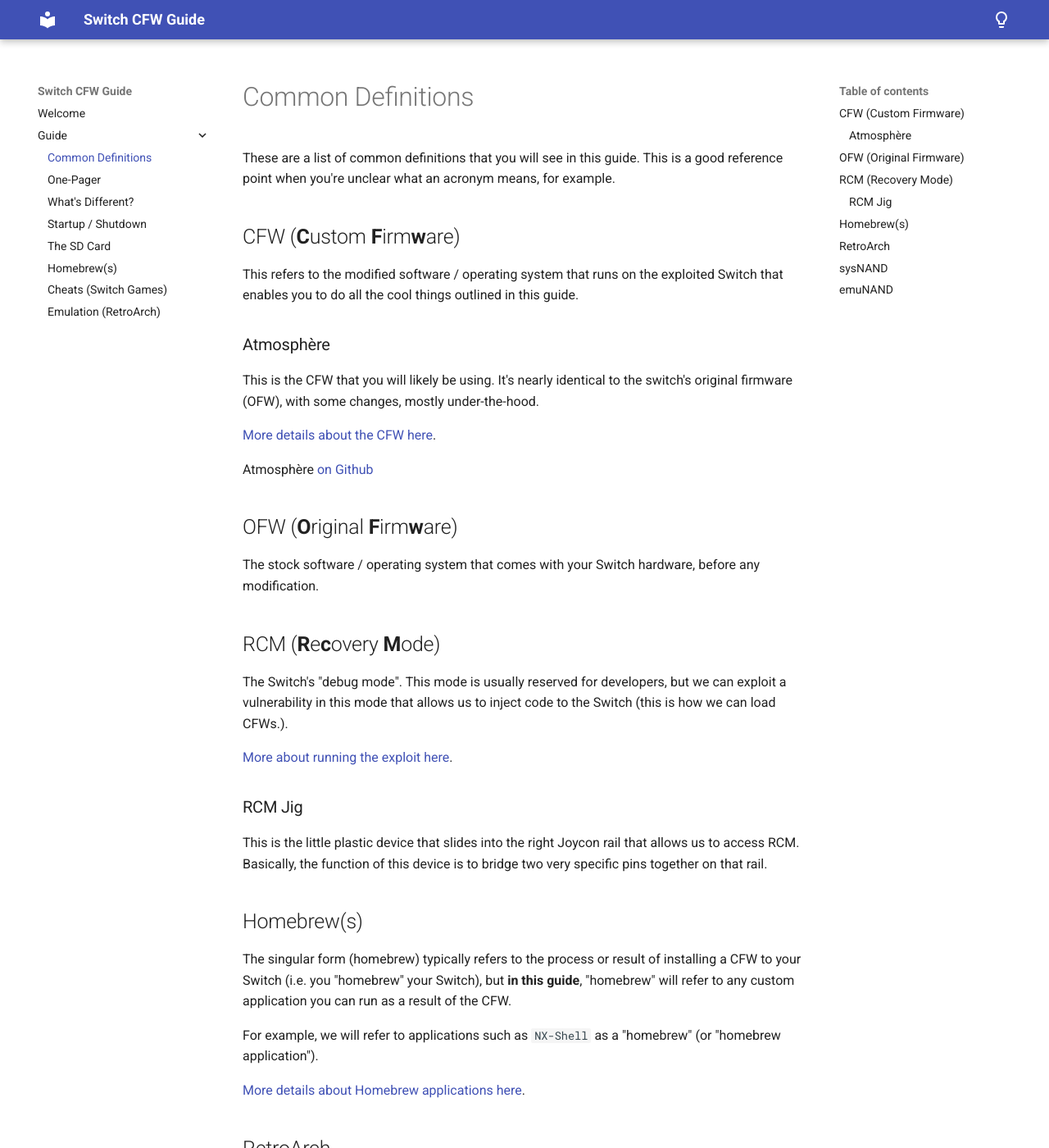
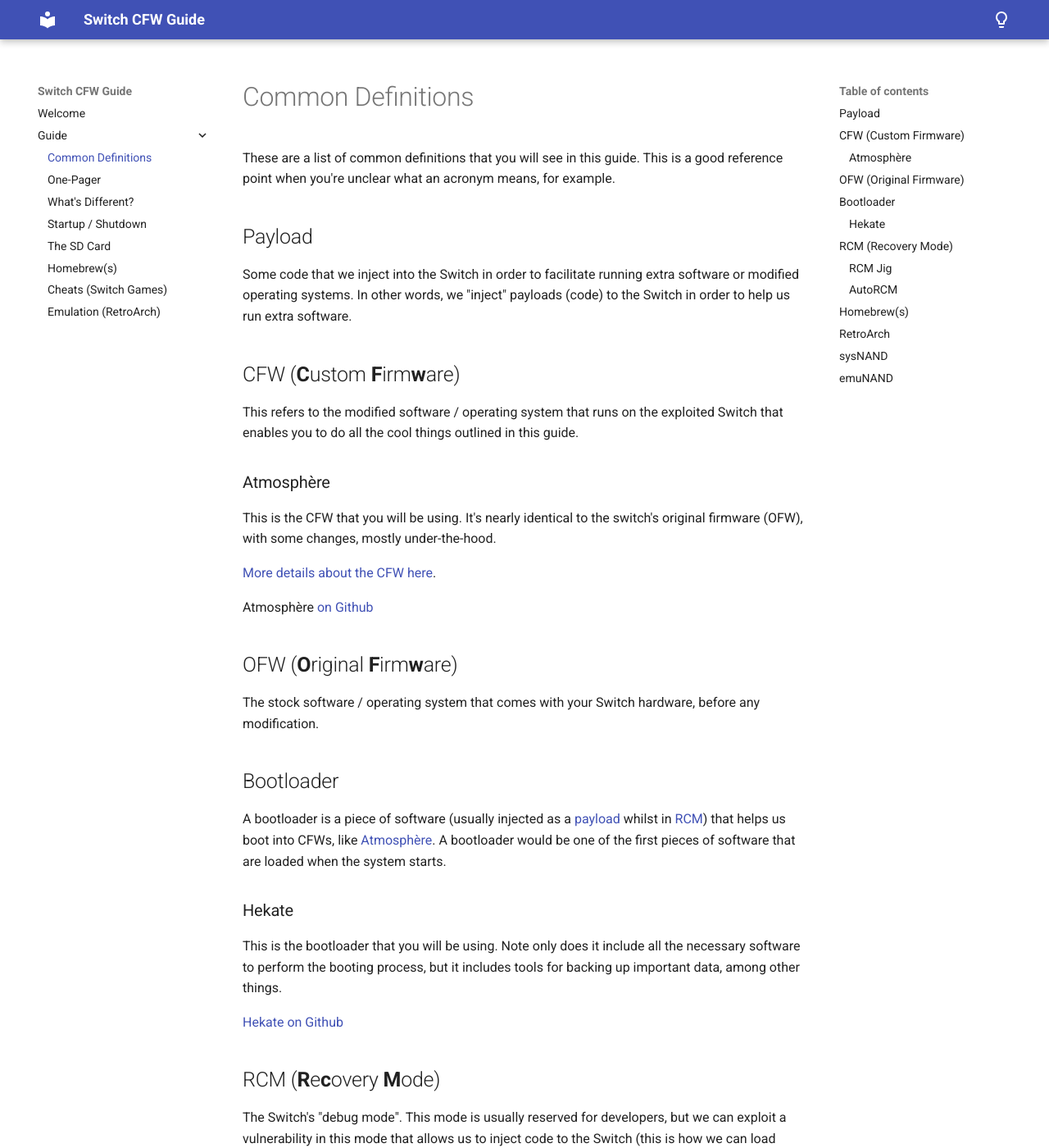
Before and after one commit to Tabrnicus/Switch-CFW-Guide, an MkDocs documentation site: the page built from docs/guide/definitions.md, in a window 1280 px wide and 1400 px high. Shown: the whole window at 82% size. Built offline with MkDocs 1.6.1 and Material for MkDocs 9.7.7, drawn with Linux system fonts in a browser that asks for light colours; some of the changed text lies outside the part shown.

Commit message:
add more definitions

```diff
--- a/docs/guide/definitions.md
+++ b/docs/guide/definitions.md
@@ -1,6 +1,10 @@
 # Common Definitions
 
 These are a list of common definitions that you will see in this guide. This is a good reference point when you're unclear what an acronym means, for example.
+
+## Payload
+
+Some code that we inject into the Switch in order to facilitate running extra software or modified operating systems. In other words, we "inject" payloads (code) to the Switch in order to help us run extra software.
 
 ## CFW (**C**ustom **F**irm**w**are)
 
@@ -8,7 +12,7 @@
 
 ### Atmosphère
 
-This is the CFW that you will likely be using. It's nearly identical to the switch's original firmware (OFW), with some changes, mostly under-the-hood.
+This is the CFW that you will be using. It's nearly identical to the switch's original firmware (OFW), with some changes, mostly under-the-hood.
 
 [More details about the CFW here](differences.md).
 
@@ -17,6 +21,16 @@
 ## OFW (**O**riginal **F**irm**w**are)
 
 The stock software / operating system that comes with your Switch hardware, before any modification.
+
+## Bootloader
+
+A bootloader is a piece of software (usually injected as a [payload](#payload) whilst in [RCM](#rcm-recovery-mode)) that helps us boot into CFWs, like [Atmosphère](#atmosphere). A bootloader would be one of the first pieces of software that are loaded when the system starts.
+
+### Hekate
+
+This is the bootloader that you will be using. Note only does it include all the necessary software to perform the booting process, but it includes tools for backing up important data, among other things.
+
+[Hekate on Github](https://github.com/CTCaer/hekate)
 
 ## RCM (**R**e**c**overy **M**ode)
 
@@ -27,6 +41,10 @@
 ### RCM Jig
 
 This is the little plastic device that slides into the right Joycon rail that allows us to access RCM. Basically, the function of this device is to bridge two very specific pins together on that rail.
+
+### AutoRCM
+
+This is a mode that is set by the bootloader
 
 ## Homebrew(s)
 
```
